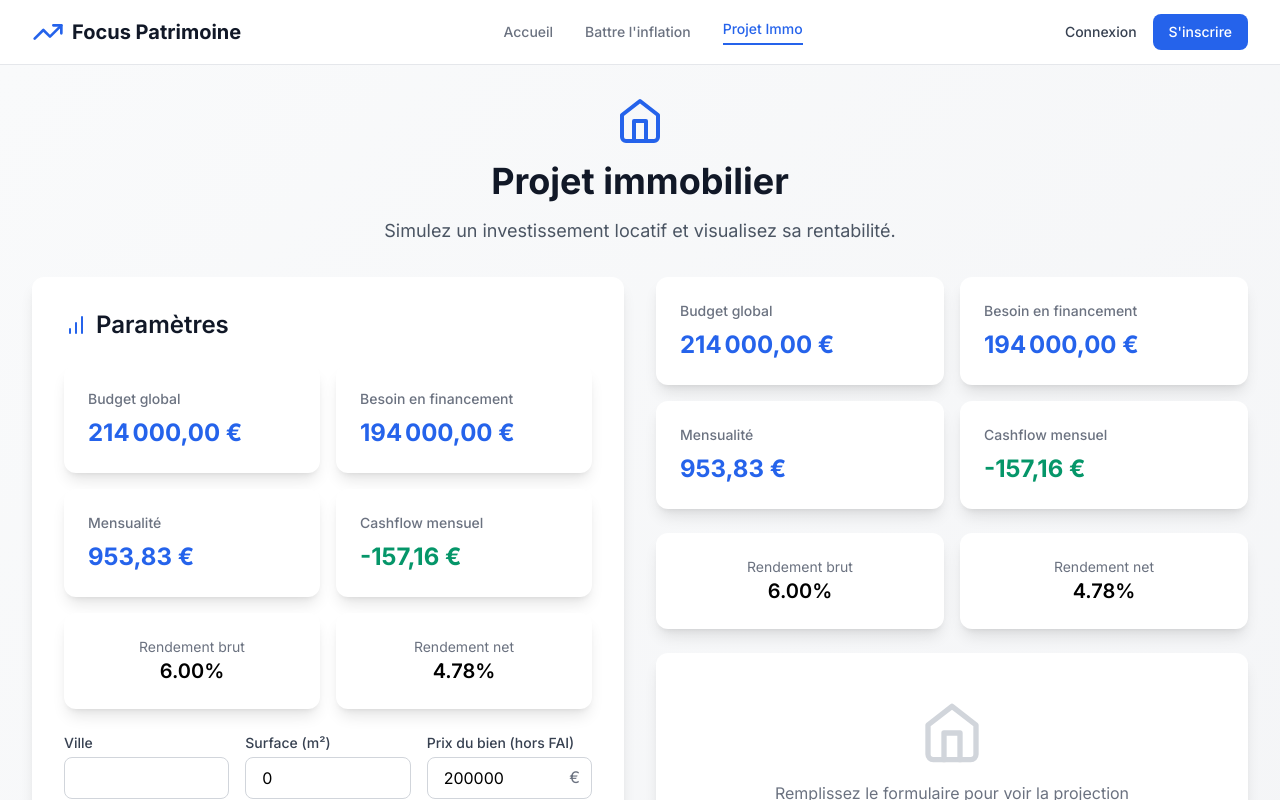
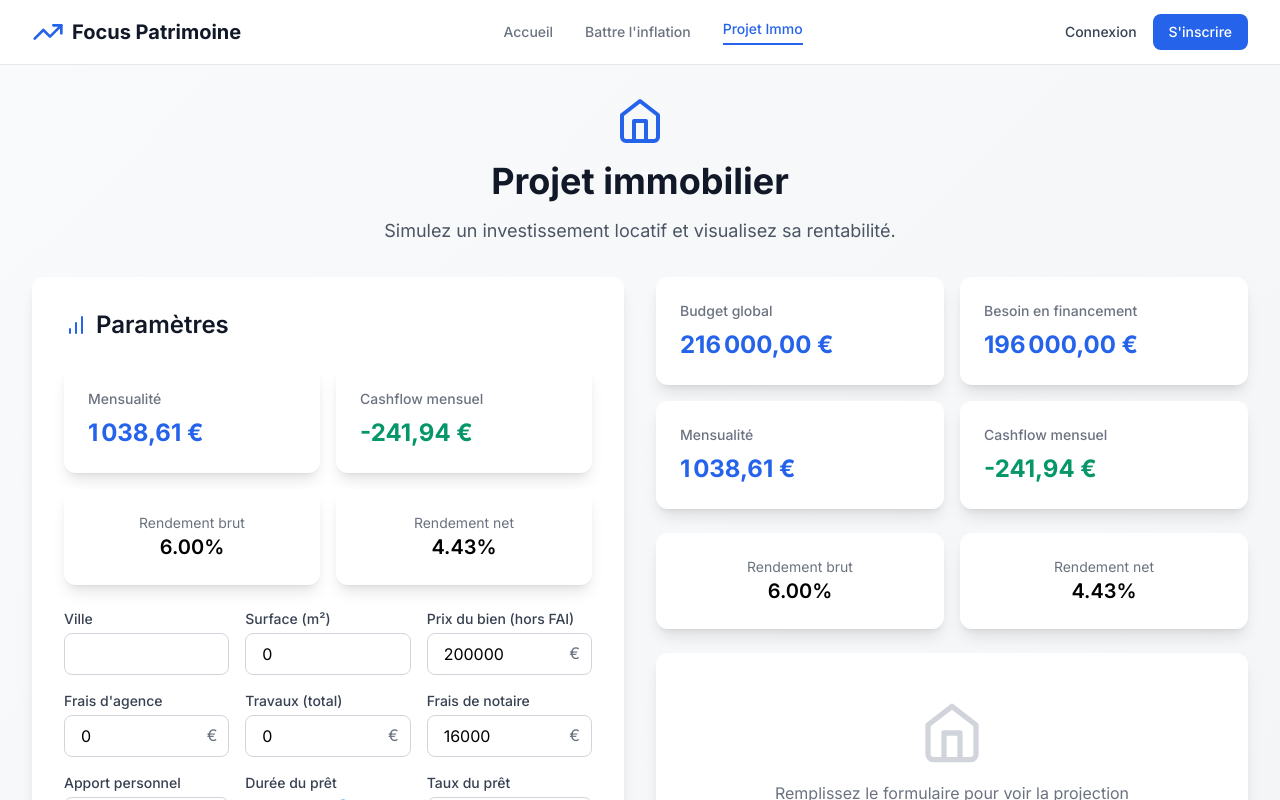
Before and after one commit to damlah34/simulateur, a React (Vite) app: page / in a window 1280 px wide. Both pictures are taken after a click on the button "Projet Immo". Shown: the top 800 px of the page. Built offline with nearby package versions, Linux system fonts and the light colour scheme.

Commit message:
Update real estate simulator calculations

```diff
--- a/src/components/RealEstateProjection.tsx
+++ b/src/components/RealEstateProjection.tsx
@@ -53,10 +53,29 @@ const RealEstateProjection: React.FC = () => {
   }, [price]);
 
   useEffect(() => {
-    if (sellYear > duration) {
-      setSellYear(duration);
-    }
-  }, [duration, sellYear]);
+    setShowResults(false);
+    setProjection([]);
+  }, [
+    price,
+    contribution,
+    duration,
+    rate,
+    rent,
+    charges,
+    tax,
+    insurance,
+    works,
+    cfe,
+    pnoInsurance,
+    accountingFees,
+    managementFees,
+    rentGrowth,
+    vacancy,
+    propertyGrowthRate,
+    sellYear,
+    agencyFees,
+    notaryFees,
+  ]);
 
   const handleCalculate = () => {
     const data = buildRealEstateProjection({
@@ -77,6 +96,8 @@ const RealEstateProjection: React.FC = () => {
       vacancyWeeks: vacancy,
       propertyGrowthRate,
       sellYear,
+      agencyFees,
+      notaryFees,
     });
     setProjection(data);
     setShowResults(true);
@@ -94,7 +115,8 @@ const RealEstateProjection: React.FC = () => {
     }
   };
 
-  const loanAmount = price - contribution;
+  const financingNeed = price + notaryFees + works + agencyFees - contribution;
+  const loanAmount = financingNeed;
   const monthlyPayment =
     loanAmount > 0 ? calculateMonthlyPayment(loanAmount, rate, duration) : 0;
 
@@ -120,11 +142,11 @@ const RealEstateProjection: React.FC = () => {
     tax -
     cfe -
     accountingFees;
-  const netYield = (netAnnualIncome * 100) / price;
+  const netYield =
+    (netAnnualIncome * 100) / (price + notaryFees + works + agencyFees);
   const potentialSaleGain =
     projection.length > 0 ? projection[projection.length - 1].plusValue : 0;
-  const globalBudget = price + works + notaryFees;
-  const financingNeed = price + notaryFees + works + agencyFees - contribution;
+  const globalBudget = price + works + notaryFees + agencyFees;
 
   const CustomTooltip = ({ active, payload, label }: any) => {
     if (active && payload && payload.length) {
@@ -164,18 +186,6 @@ const RealEstateProjection: React.FC = () => {
               Paramètres
             </h2>
             <div className="grid grid-cols-2 gap-4">
-              <div className="bg-white p-6 rounded-xl shadow-lg">
-                <h3 className="text-sm font-medium text-gray-500 mb-2">Budget global</h3>
-                <p className="text-2xl font-bold text-primary-600">
-                  {formatCurrency(globalBudget)}
-                </p>
-              </div>
-              <div className="bg-white p-6 rounded-xl shadow-lg">
-                <h3 className="text-sm font-medium text-gray-500 mb-2">Besoin en financement</h3>
-                <p className="text-2xl font-bold text-primary-600">
-                  {formatCurrency(financingNeed)}
-                </p>
-              </div>
               <div className="bg-white p-6 rounded-xl shadow-lg">
                 <h3 className="text-sm font-medium text-gray-500 mb-2">Mensualité</h3>
                 <p className="text-2xl font-bold text-primary-600">
@@ -497,7 +507,7 @@ const RealEstateProjection: React.FC = () => {
                 <input
                   type="range"
                   min="1"
-                  max={duration}
+                  max={30}
                   value={sellYear}
                   onChange={(e) => setSellYear(Number(e.target.value))}
                   className="w-full"
--- a/src/types/index.ts
+++ b/src/types/index.ts
@@ -45,6 +45,8 @@ export interface RealEstateProjectionInput {
   vacancyWeeks: number;
   propertyGrowthRate: number;
   sellYear: number;
+  agencyFees: number;
+  notaryFees: number;
 }
 
 export interface RealEstateYearData {
--- a/src/utils/calculations.ts
+++ b/src/utils/calculations.ts
@@ -76,7 +76,7 @@ export const getLivretARate = (): number => LIVRET_A_RATE;
 
 // --- Real estate helpers ---
 export const calculateNotaryFees = (price: number): number =>
-  Math.round(price * 0.07);
+  Math.round(price * 0.08);
 
 export const calculateMonthlyPayment = (
   loanAmount: number,
@@ -115,9 +115,11 @@ export const buildRealEstateProjection = (
     vacancyWeeks,
     propertyGrowthRate,
     sellYear,
+    agencyFees,
+    notaryFees,
   } = input;
 
-  const loanAmount = price - contribution;
+  const loanAmount = price + agencyFees + works + notaryFees - contribution;
   const monthlyPayment = calculateMonthlyPayment(loanAmount, rate, duration);
   const months = sellYear * 12;
   const totalLoanMonths = duration * 12;
```
